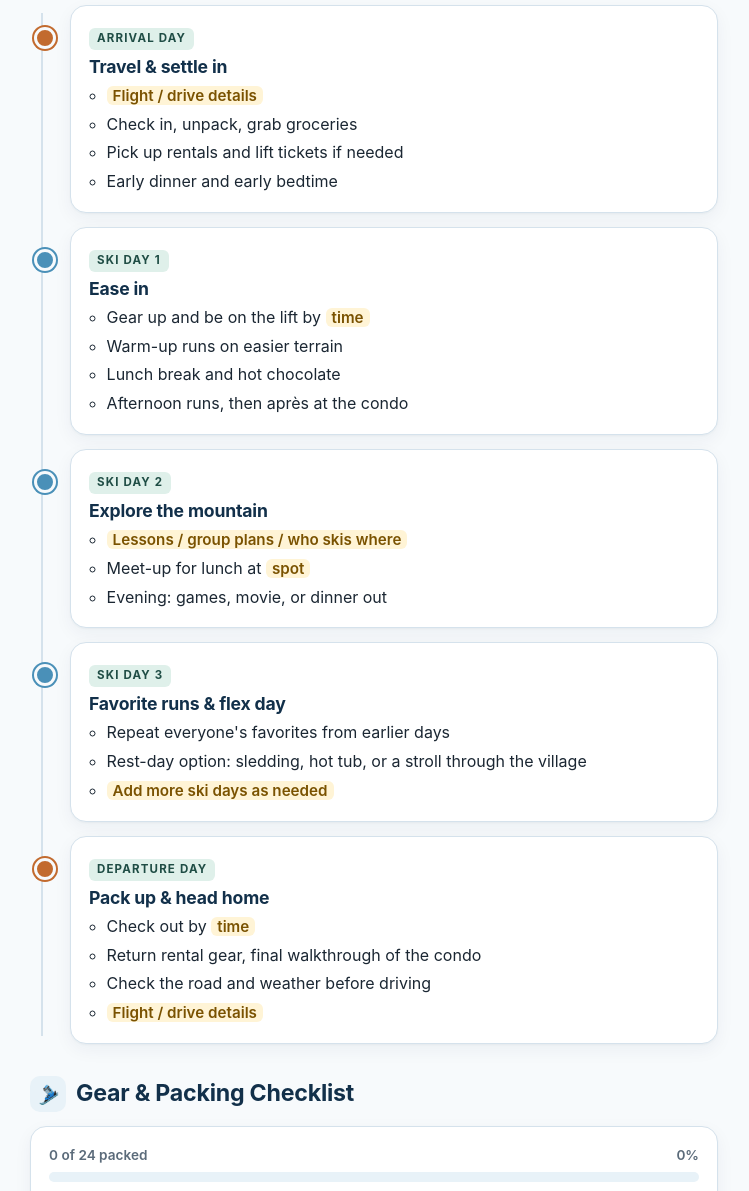
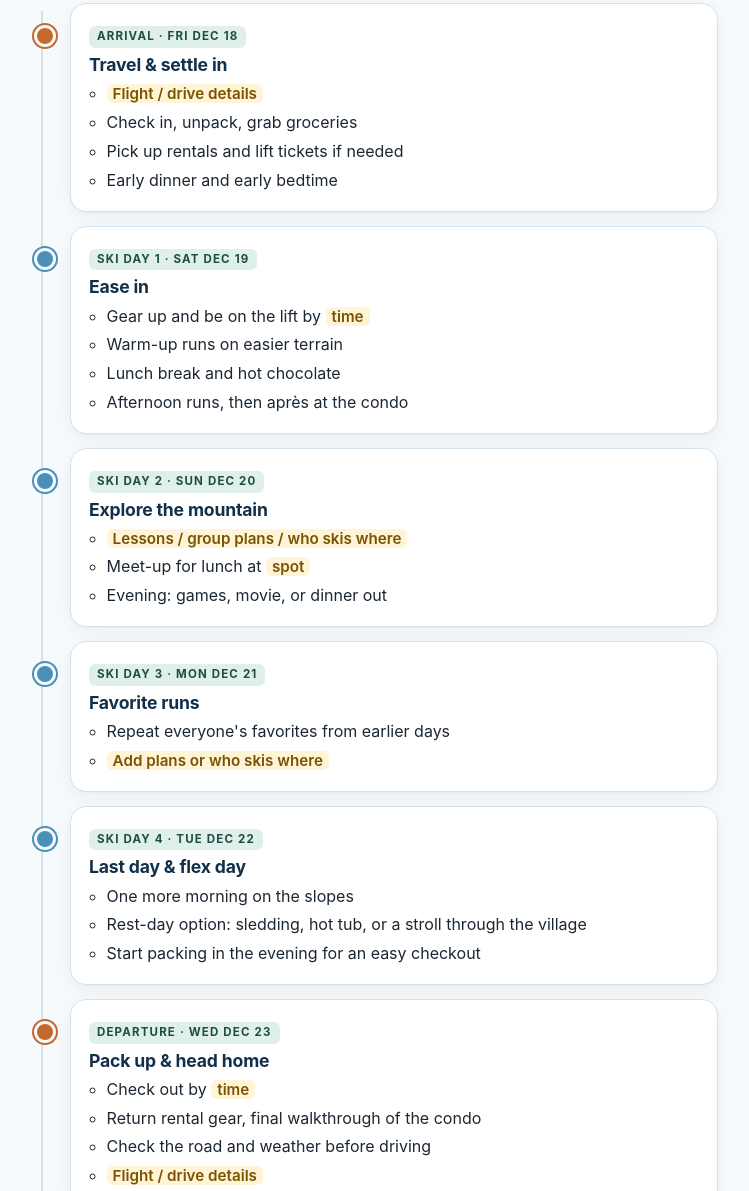
Before and after one commit to MeiTrails/copper-mountain-ski-trip, a plain HTML site: page index.html in a window 1280 px wide. Shown: the part 943-2134 px from the top of the page, without its empty margins (266-1015 px from the left). Drawn offline with Linux system fonts and the light colour scheme.

Commit message:
Add lodging name, 5-night stay dates, and ski day schedule
Co-Authored-By: Claude Sonnet 5.5 <noreply@anthropic.com>
Claude-Session: https://claude.ai/code/session_0131MZK9PFQGvcqFGERMPXYA

```diff
--- a/index.html
+++ b/index.html
@@ -235,8 +235,8 @@
     <div class="card">
       <dl class="facts">
         <div><dt>Arrive</dt><dd>Fri, Dec 18, 2026</dd></div>
-        <div><dt>Depart</dt><dd><span class="todo">Add departure date, Dec __</span></dd></div>
-        <div class="wide"><dt>Where we're staying</dt><dd><span class="todo">Add condo / hotel name</span></dd></div>
+        <div><dt>Depart</dt><dd>Wed, Dec 23, 2026 <span style="color:var(--muted);font-weight:400">(5 nights)</span></dd></div>
+        <div class="wide"><dt>Where we're staying</dt><dd>Copper Mountain Lodging</dd></div>
         <div class="wide">
           <dt>Address</dt>
           <dd><span class="todo">Add street address</span></dd>
@@ -257,7 +257,7 @@
     <ol class="timeline">
       <li class="arrive">
         <div class="card">
-          <span class="day-tag">Arrival Day</span>
+          <span class="day-tag">Arrival &middot; Fri Dec 18</span>
           <h3>Travel &amp; settle in</h3>
           <ul>
             <li><span class="todo">Flight / drive details</span></li>
@@ -269,7 +269,7 @@
       </li>
       <li>
         <div class="card">
-          <span class="day-tag">Ski Day 1</span>
+          <span class="day-tag">Ski Day 1 &middot; Sat Dec 19</span>
           <h3>Ease in</h3>
           <ul>
             <li>Gear up and be on the lift by <span class="todo">time</span></li>
@@ -281,7 +281,7 @@
       </li>
       <li>
         <div class="card">
-          <span class="day-tag">Ski Day 2</span>
+          <span class="day-tag">Ski Day 2 &middot; Sun Dec 20</span>
           <h3>Explore the mountain</h3>
           <ul>
             <li><span class="todo">Lessons / group plans / who skis where</span></li>
@@ -292,18 +292,28 @@
       </li>
       <li>
         <div class="card">
-          <span class="day-tag">Ski Day 3</span>
-          <h3>Favorite runs &amp; flex day</h3>
+          <span class="day-tag">Ski Day 3 &middot; Mon Dec 21</span>
+          <h3>Favorite runs</h3>
           <ul>
             <li>Repeat everyone's favorites from earlier days</li>
+            <li><span class="todo">Add plans or who skis where</span></li>
+          </ul>
+        </div>
+      </li>
+      <li>
+        <div class="card">
+          <span class="day-tag">Ski Day 4 &middot; Tue Dec 22</span>
+          <h3>Last day &amp; flex day</h3>
+          <ul>
+            <li>One more morning on the slopes</li>
             <li>Rest-day option: sledding, hot tub, or a stroll through the village</li>
-            <li><span class="todo">Add more ski days as needed</span></li>
+            <li>Start packing in the evening for an easy checkout</li>
           </ul>
         </div>
       </li>
       <li class="depart">
         <div class="card">
-          <span class="day-tag">Departure Day</span>
+          <span class="day-tag">Departure &middot; Wed Dec 23</span>
           <h3>Pack up &amp; head home</h3>
           <ul>
             <li>Check out by <span class="todo">time</span></li>
```
